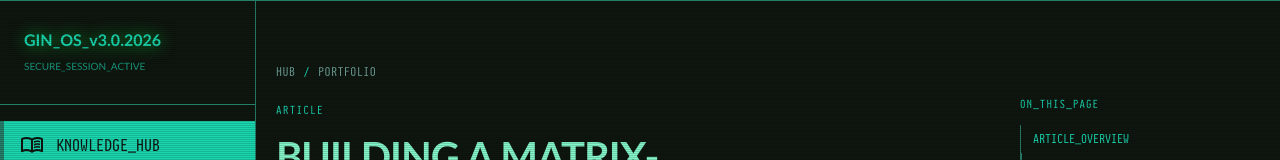
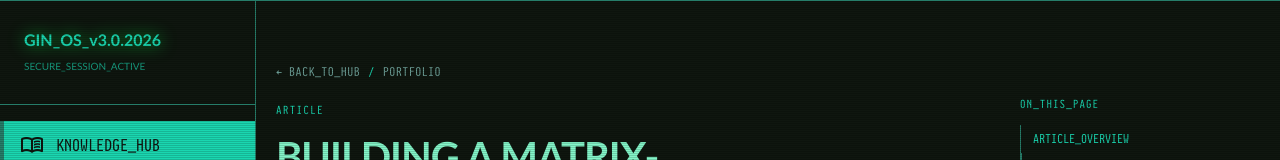
Before and after one commit to ginn1111/maxtrix-portfolio, a Next.js app: page /hub/blog/building-a-matrix-themed-portfolio in a window 1280 px wide. Shown: the top 160 px of the page. Built offline with nearby package versions, Linux system fonts and the light colour scheme.

Commit message:
feat: add back to hub article link

```diff
--- a/components/blog/article-detail.tsx
+++ b/components/blog/article-detail.tsx
@@ -162,8 +162,8 @@ export function ArticleDetail({ post }: { post: BlogPost }) {
     <div className="reading-layout mx-auto grid w-full max-w-container-max grid-cols-1 gap-10 px-5 py-8 lg:grid-cols-[minmax(0,720px)_240px] lg:justify-center">
       <main id="main" className="min-w-0">
         <article>
-          <nav className="mb-4 font-mono text-xs uppercase tracking-[0.04em] text-on-surface-variant" aria-label="Breadcrumb">
-            <Link href="/hub" className="cursor-pointer text-on-surface-variant hover:text-primary-fixed-dim">HUB</Link>
+          <nav className="mb-4 flex flex-wrap items-center font-mono text-xs uppercase tracking-[0.04em] text-on-surface-variant" aria-label="Breadcrumb">
+            <Link href="/hub" className="cursor-pointer text-on-surface-variant hover:text-primary-fixed-dim">← BACK_TO_HUB</Link>
             <span className="mx-2 text-primary-fixed-dim" aria-hidden="true">/</span>
             <span>{post.tags[0]}</span>
           </nav>
```
